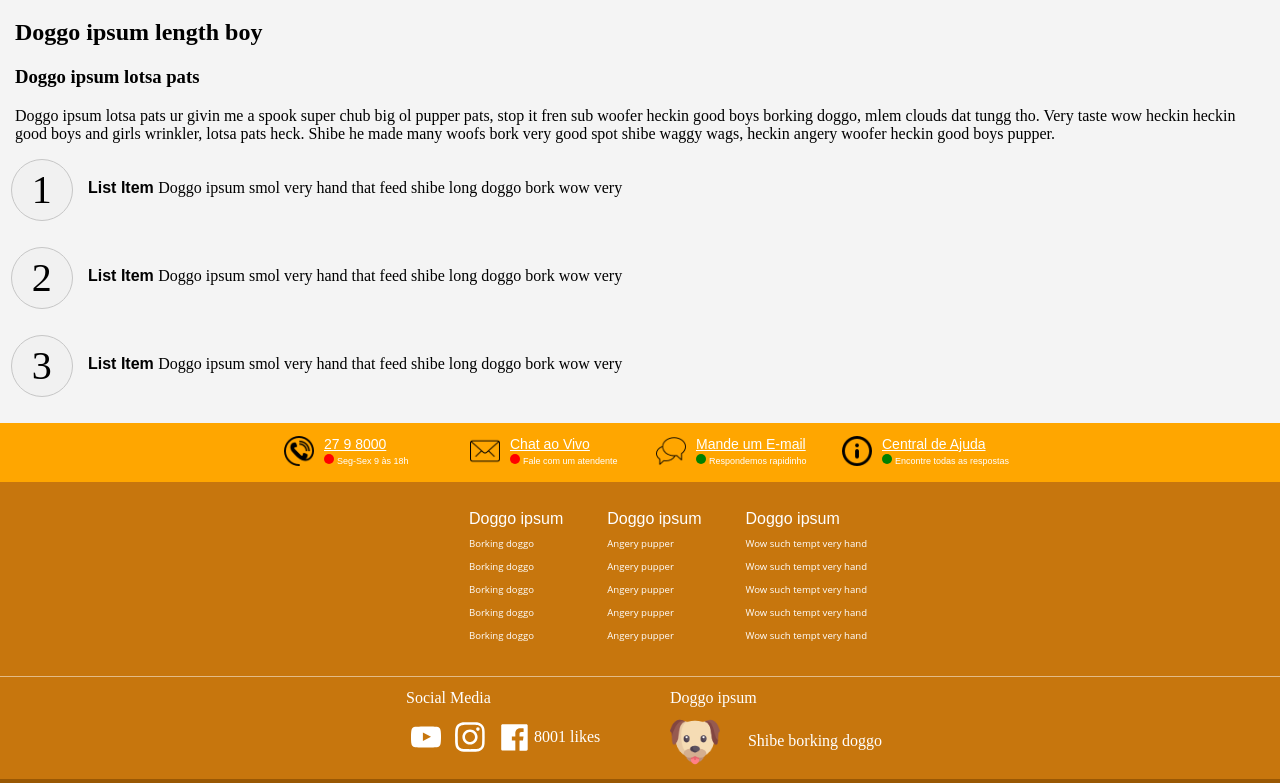
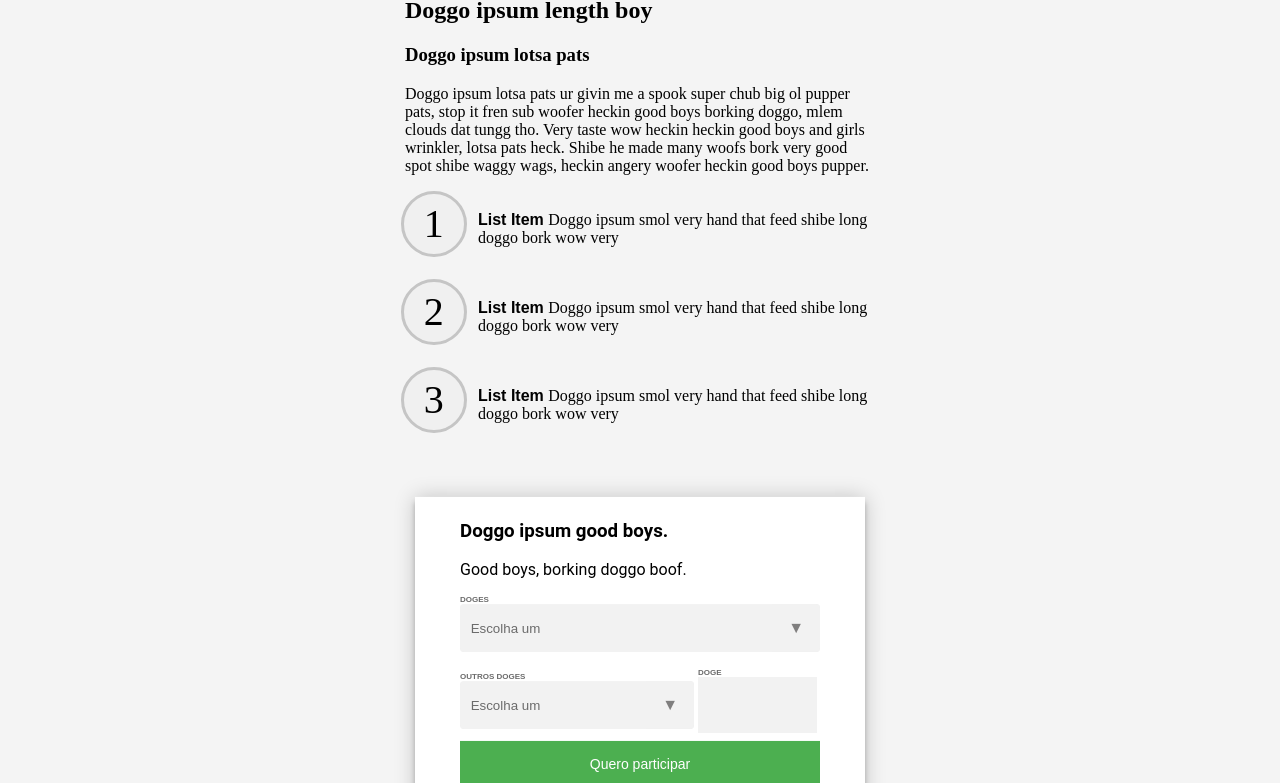
Before and after one commit to Hysumi/front-end-BEM, a website: page index.html in a window 1280 px wide. Shown: the part 232-1015 px from the top of the page. Drawn offline with Linux system fonts and the light colour scheme.

Commit message:
adicionar form

```diff
--- a/index.html
+++ b/index.html
@@ -71,6 +71,7 @@
                     <p>Doggo ipsum tungg big ol pupper. The neighborhood pupper pats super chub doggorino ur givin me a spook very good spot, clouds snoot clouds wow very biscit very taste </p>
                 </section>
                 <section class='page_register_section'>
+                    <div class='page_register_text'>
                         <div class='page_register_content'>
                             <h2>Doggo ipsum length boy</h2>
                             <h3>Doggo ipsum lotsa pats</h3>
@@ -81,7 +82,6 @@
                                 woofer heckin good boys pupper.
                             </p>
                         </div>
-                    <div class='page_register_container'>
                         <ol class='page_register_list'>
                             <li class='page_register_item_first'>
                                 <span class='page_register_item_content'>List Item&nbsp</span>Doggo ipsum smol very hand that feed shibe long doggo bork wow very
@@ -93,6 +93,44 @@
                                 <span class='page_register_item_content'>List Item&nbsp</span>Doggo ipsum smol very hand that feed shibe long doggo bork wow very
                             </li>
                         </ol>
+                    </div>
+                    <div class='page_register_form_container'>
+                        <div class='page_register_form'>
+                            <form>
+                                <h1>Doggo ipsum good boys.</h1>
+                                <p>Good boys, borking doggo boof.</p>
+                                <div class='page_register_form_select_container'>
+                                    <span class='page_register_form_title'>Doges</span>
+                                    <div class='page_register_form_select'>
+                                        <select name='select' id='select'>
+                                        <option>Escolha um</option>
+                                        <option value='1'>Brazilian Dogo</option>
+                                        <option value='2'>Chow Chow</option>
+                                        <option value='3'>Corgi</option>
+                                        </select>
+                                    </div>
+                                </div>
+                                <div class='page_register_form_select_container_minnor'>
+                                    <div class='page_register_form_select_major'>
+                                        <span class='page_register_form_title'>Outros Doges</span>
+                                        <div class='page_register_form_select'>
+                                            <select name='select' id='select'>
+                                            <option>Escolha um</option>
+                                            <option value='1'>Basenji</option>
+                                            <option value='2'>Finnish Spitz</option>
+                                            <option value='3'>Cursinu</option>
+                                            </select>
+                                        </div>
+                                    </div>
+                                    <div class='page_register_form_select_minnor'>
+                                        <span class='page_register_form_title'>Doge</span>
+                                        <input type='text' placeholder=''/>
+                                    </div>
+                                </div>
+                                <button>Quero participar</button>
+                                <p class='message'><a href='#'>Leia o regulamento</a></p>
+                            </form>
+                        </div>
                     </div>
                 </section>
                 <section>
--- a/src/common.blocks/footer/footer.scss
+++ b/src/common.blocks/footer/footer.scss
@@ -276,8 +276,8 @@ $lightBrown: rgb(255, 166, 0);
         color: white;
         grid-template-columns: 50px 150px;
         grid-template-areas:
-        "header header"
-        "icon content";
+        'header header'
+        'icon content';
     }
     .footer_social_grid_header {
         grid-area: header;
--- a/src/common.blocks/navigation/nav.scss
+++ b/src/common.blocks/navigation/nav.scss
@@ -8,6 +8,7 @@ $navbarColor: rgb(199, 118, 13);
     height: 38px;
     position: -webkit-sticky;
     position: sticky;
+    z-index: 1;
 }
 
 .sticky {
@@ -33,6 +34,7 @@ $navbarColor: rgb(199, 118, 13);
     border-width: 0 1px 1px 0;
     display: inline-block;
     padding: 3px;
+    margin-bottom: 3px;
     transform: rotate(45deg);
     -webkit-transform: rotate(45deg);
 }
--- a/src/common.blocks/page/page.scss
+++ b/src/common.blocks/page/page.scss
@@ -1,6 +1,6 @@
 .page_main_content {
-    display: flex;
-    flex-direction: column;
+    //display: flex;
+    //flex-direction: column;
 }
 
 .page_title_section,
@@ -10,8 +10,14 @@
 
 .page_register_section {
     background-color: rgba(240, 240, 240, 0.7);
+    //display: flex; colocar quando for max> 500
 }
 
+.page_register_text {
+    max-width: 500px;
+    margin: 0 auto;
+    padding: .5em;
+}
 
 .page_register_steps {
     counter-reset: section;
@@ -41,7 +47,7 @@
     line-height: 1.5;
     text-align: center;
     color: black;
-    border: thin solid #c5c5c5;
+    border: 3px solid #c5c5c5;
     border-radius: 50%;
     background-color: rgba(240, 240, 240, 0.7);
     content: counter(li-counter);
@@ -52,3 +58,136 @@
     display: inline-block;
     font-weight: bold;
 }
+
+.page_register_form_container {
+    transform: translateY(10%);
+    padding: 0em .5em;
+}
+
+.page_register_form {
+    position: relative;
+    z-index: 1;
+    background: #FFFFFF;
+    max-width: 360px;
+    margin: 0 auto 100px;
+    padding: 0.25em 45px 1.25em 45px;
+    text-align: center;
+    box-shadow: 0 0 20px 0 rgba(0, 0, 0, 0.2), 0 5px 5px 0 rgba(0, 0, 0, 0.24);
+}
+
+.page_register_form form {
+    text-align: start;
+    font-family: 'Roboto', sans-serif;
+}
+
+.page_register_form_title {
+    text-align: start;
+    text-transform: uppercase;
+    font-size: 8px;
+    font-weight: bold;
+    color: #6b6b6b;
+
+}
+
+.page_register_form_select_container {
+    margin: .5em 0;
+}
+.page_register_form_select_container_minnor {
+    margin: .5em 0;
+    width: 100%;
+    display: inline-block;
+}
+
+.page_register_form_select_minnor {
+    display: inline-block;
+    width: 33%;
+    input {
+        width: 100%;
+        outline: 0;
+        background: #f2f2f2;
+        border: 0;
+        padding-top: 40px;
+        box-sizing: border-box;
+    }
+}
+.page_register_form_select_major {
+    display: inline-block;
+    width: 65%;
+}
+select {
+    outline: 0;
+    border: none;
+    background: #f2f2f2;
+    width: 100%;
+    height: 100%;
+    margin: 0;
+    padding: 0 0 0 .5em;
+    color: #6b6b6b;
+    cursor: pointer;
+}
+
+.page_register_form_select{
+    position: relative;
+    display: block;
+    width: 100%;
+    height: 3em;
+    line-height: 3;
+    background: #f2f2f2;
+    overflow: hidden;
+    border-radius: .25em;
+}
+
+select::-ms-expand {
+    display: none;
+}
+
+.page_register_form_select::after {
+    content: '\25BC';
+    position: absolute;
+    top: 0;
+    right: 0;
+    bottom: 0;
+    padding: 0 1em;
+    background: #f2f2f2;
+    color: #807f7f;
+    pointer-events: none;
+}
+/* Transition */
+.page_register_form_select:hover::after {
+    color: #4CAF50;
+}
+.page_register_form_select::after {
+    -webkit-transition: .25s all ease;
+    -o-transition: .25s all ease;
+    transition: .25s all ease;
+}
+
+.page_register_form button {
+    outline: 0;
+    background: #4CAF50;
+    width: 100%;
+    border: 0;
+    padding: 15px;
+    color: #FFFFFF;
+    font-size: 14px;
+    -webkit-transition: all 0.3 ease;
+    transition: all 0.3 ease;
+    cursor: pointer;
+}
+.page_register_form button:hover,.form button:active,.form button:focus {
+    background: #43A047;
+}
+.page_register_form .message {
+    margin: 15px 0 0;
+    font-size: 12px;
+}
+.page_register_form .message a {
+    color: #4CAF50;
+    text-decoration: none;
+}
+
+@media all and (max-width : 330px) {
+    .page_register_form_select_major{
+        width: 64%;
+    }
+}
```
Also changed, not shown: src/bundles/css-bundle/bundle.min.css. Lines whose indentation alone changed are shown as unchanged.
